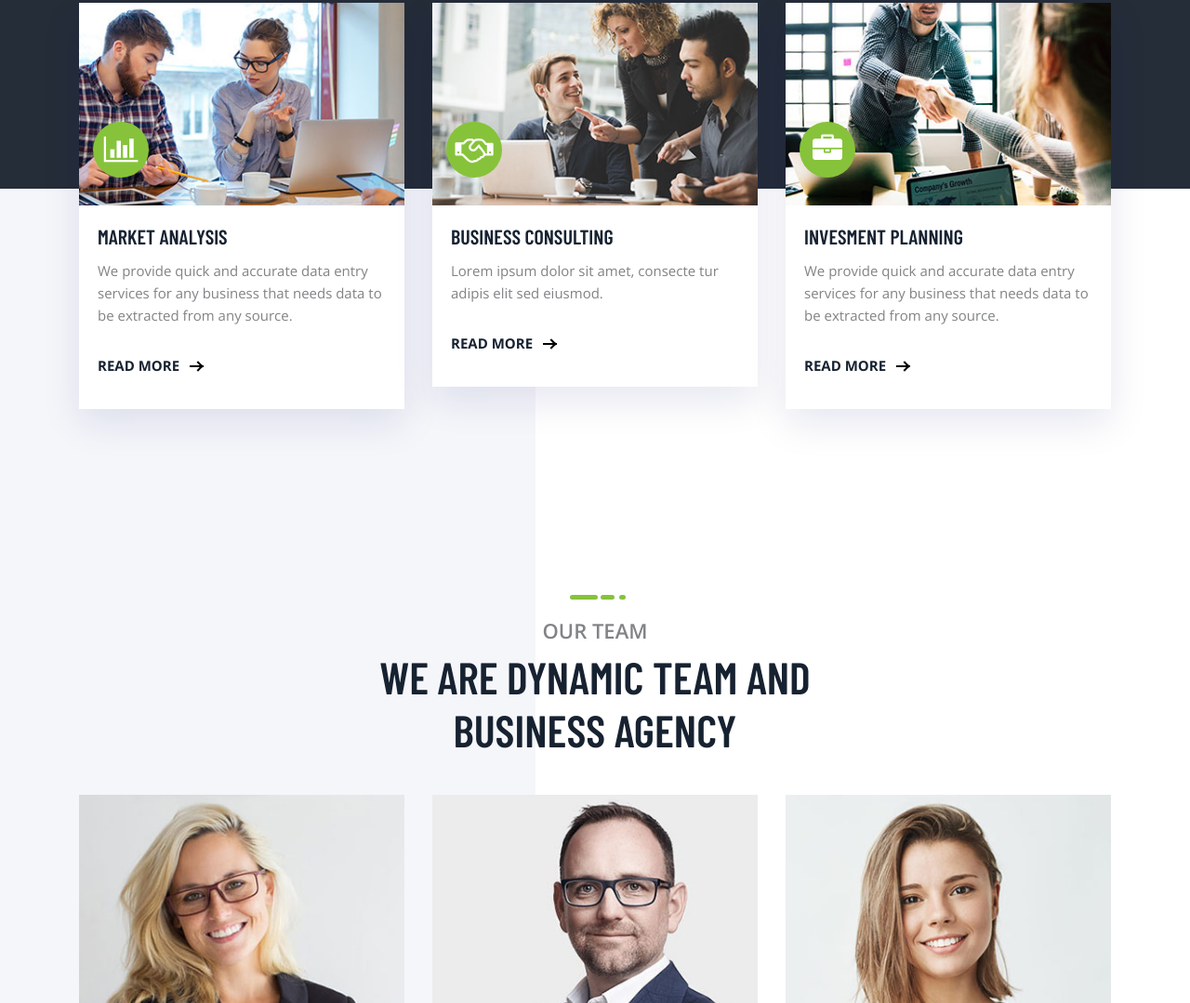
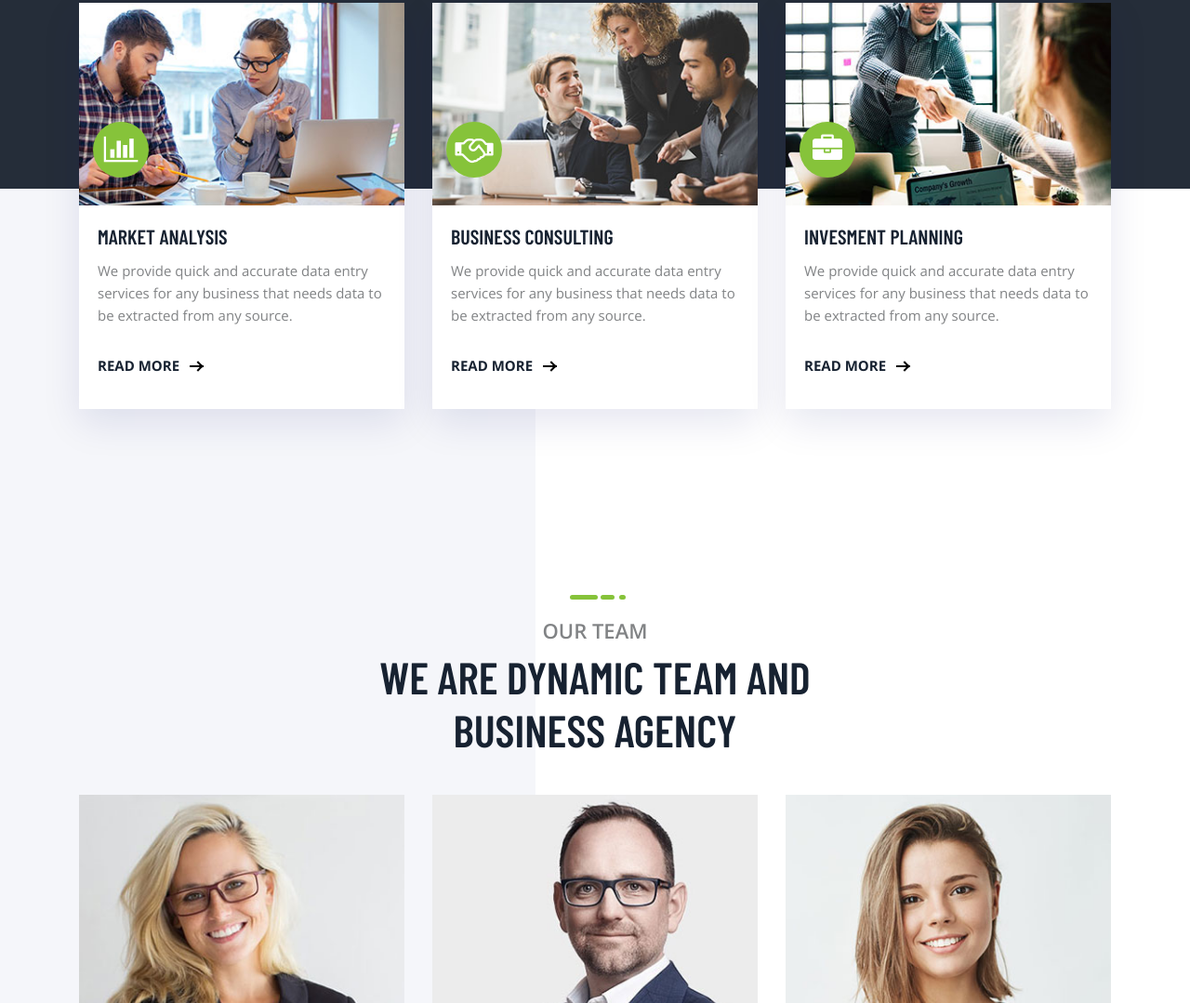
Before and after one commit to karwal111/Consulting, a plain HTML site: page about.html in a window 1280 px wide. Shown: the part 2198-3277 px from the top of the page at 93% size. Drawn offline with nearby package versions, Linux system fonts and the light colour scheme; some packages are replaced by stand-ins of ours; a web font is replaced by a local one.

Commit message:
Update about.html

```diff
--- a/about.html
+++ b/about.html
@@ -252,7 +252,7 @@
       <a href="service-single.html">
         <h4 class="card-title">Business Consulting</h4>
       </a>
-      <p class="card-text">Lorem ipsum dolor sit amet, consecte tur adipis elit sed eiusmod.</p>
+      <p class="card-text">We provide quick and accurate data entry services for any business that needs data to be extracted from any source.</p>
       <a href="service-single.html" class="btn btn-secondary btn-arrow">Read More</a>
     </div>
   </div>
```
